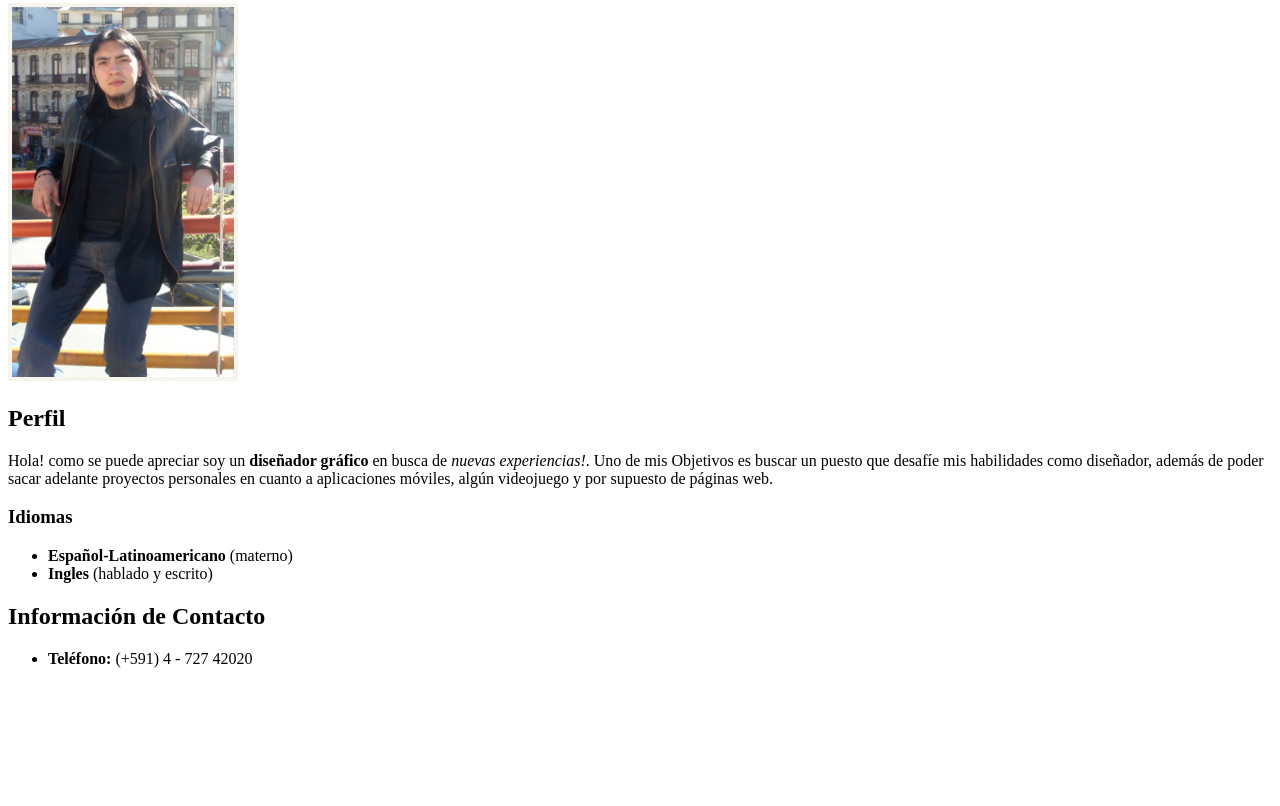
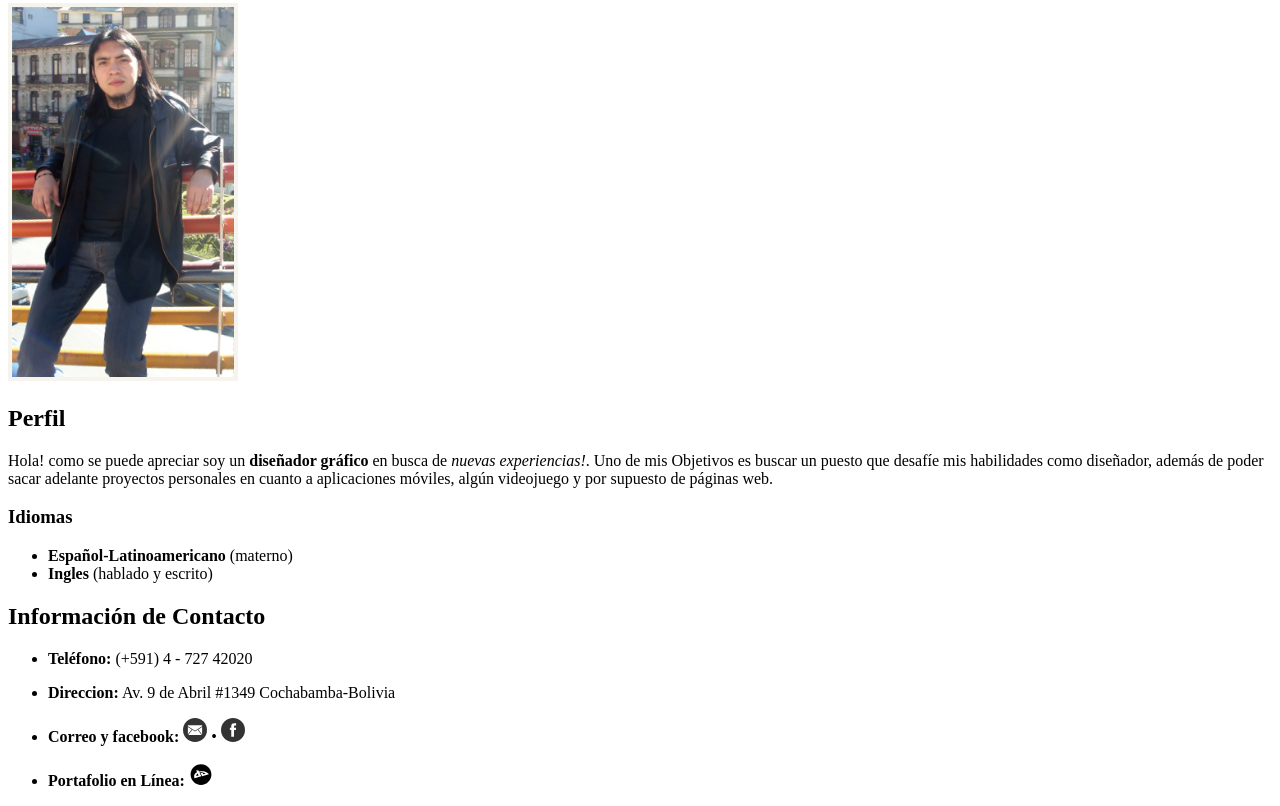
Before and after one commit to Gilmar-Perez/Evaluacion-Final-HTML5, a plain HTML site: page index.html in a window 1280 px wide. Shown: the part 651-1457 px from the top of the page. Before the commit the page ends 1335 px from the top, so only its background shows below. Drawn offline with Linux system fonts and the light colour scheme.

Commit message:
index terminado

```diff
--- a/index.html
+++ b/index.html
@@ -38,7 +38,9 @@
   <h2>Información de Contacto</h2>
   <ul>
     <p><li><strong>Teléfono:</strong> (+591) 4 - 727 42020</li></p>
-
+    <p><li><strong>Direccion:</strong> Av. 9 de Abril #1349 Cochabamba-Bolivia</li></p>
+    <p><li><strong>Correo y facebook:</strong> <a href="mailto:dgdser@gmail.com?subject=feedback"><img src="img/mail.svg" alt="Correo" title="Enviame un correo" width="24px"></a>  •  <a href="https://www.facebook.com/pmalkav" target="_blank"> <img src="img/facebook.svg" alt="Facebook" title="Escribe en mi muro" width="24px"></a></li></p>
+    <p><li><strong>Portafolio en Línea:</strong> <a href="http://hassaku.deviantart.com/gallery/" target="_blank"><img src="img/deviant.svg" alt="Portafolio" title="Visita mis trabajos" width="24px"></a></li></p>
   </ul>
 </footer>
   </body>
```
Also changed, not shown: img/deviant.svg (added), img/facebook.svg (added), img/mail.svg (added).
